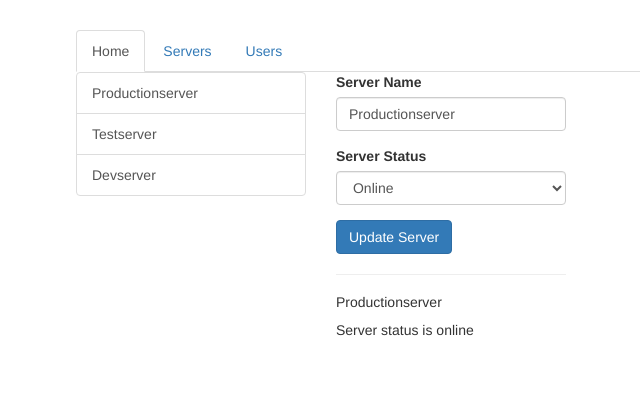
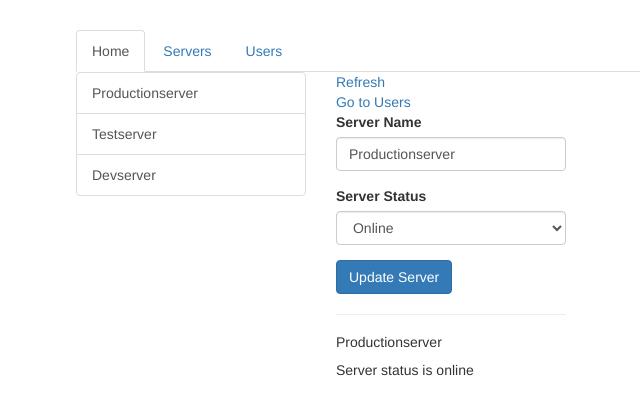
Before and after one commit to JulioRodriguezR/Angular-Rounting, an Angular app: page /servers in a window 1280 px wide. Shown: the top 414 px of the page, without its empty margins (189-829 px from the left). Built offline with nearby package versions, Linux system fonts and the light colour scheme.

Commit message:
Navigation Path

```diff
--- a/src/app/servers/servers.component.html
+++ b/src/app/servers/servers.component.html
@@ -1,17 +1,21 @@
 <div class="row">
   <div class="col-xs-12 col-sm-4">
     <div class="list-group">
-      <a
-        href="#"
-        class="list-group-item"
-        *ngFor="let server of servers">
+      <a href="#" class="list-group-item" *ngFor="let server of servers">
         {{ server.name }}
       </a>
     </div>
   </div>
   <div class="col-xs-12 col-sm-4">
+    <!--
+      Añadir ruta absoluta  (navega a localhost:4200 servers)
+      no ha ruta relativa (intenta ir a /serversServers)
+    -->
+    <a routerLink="/servers">Refresh</a>
+    <br />
+    <a routerLink="/users">Go to Users</a>
     <app-edit-server></app-edit-server>
-    <hr>
+    <hr />
     <app-server></app-server>
   </div>
 </div>
--- a/src/app/users/users.component.html
+++ b/src/app/users/users.component.html
@@ -1,10 +1,7 @@
 <div class="row">
   <div class="col-xs-12 col-sm-4">
     <div class="list-group">
-      <a
-        href="#"
-        class="list-group-item"
-        *ngFor="let user of users">
+      <a href="#" class="list-group-item" *ngFor="let user of users">
         {{ user.name }}
       </a>
     </div>
```
